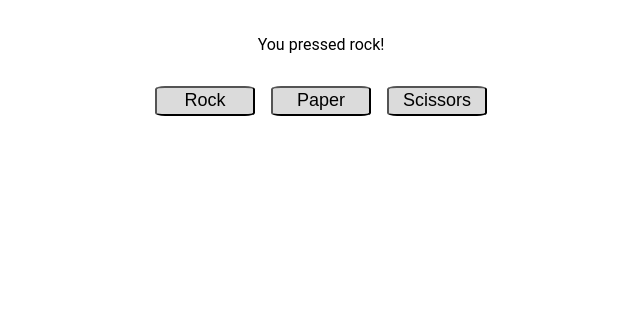
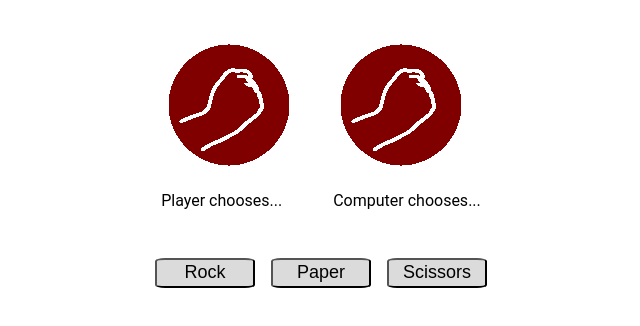
Before and after one commit to johndreedy/rock-paper-scissors, a plain HTML site: page index.html in a window 1280 px wide. Both pictures are taken after a click on the button "Rock". Shown: the part 62-388 px from the top of the page, without its empty margins (319-959 px from the left). Drawn offline with Linux system fonts and the light colour scheme.

Commit message:
Implement image change on button press

```diff
--- a/index.html
+++ b/index.html
@@ -9,7 +9,21 @@
 </head>
 <body>
     <h1 class="title-text">Rock, Paper, Scissors</h1>
-    <p class="display-text">You pressed...</p>
+
+    <div class="icon-wrapper-main">
+
+    <div class="player-icon-wrapper">
+    <img class="player-icon" src="images/blank.png" alt="Player Choice" />
+    <p class="player-text">Player chooses...</p>
+    </div>
+
+    <div class="computer-icon-wrapper">
+    <img class="computer-icon" src="images/blank.png" alt="Computer Choice" />
+    <p class="computer-text">Computer chooses...</p>
+    </div>
+
+    </div>
+
     <ul class="rps-wrapper">
         <button class="rock">Rock</button>
         <button class="paper">Paper</button>
--- a/javascript.js
+++ b/javascript.js
@@ -19,12 +19,7 @@ function getPlayerChoice (playerInput) {
 
 // random computer selection
 
-function getComputerChoice () {
-    const computerOptions = ["Rock", "Paper", "Scissors"];
-    let randomSelectionIndex = Math.floor(Math.random() * computerOptions.length);
-    let computerSelection = computerOptions[randomSelectionIndex];
-    return computerSelection;
-}
+
 
 function roundWin (playerSelection, computerSelection, itemVerb) {
     playerPointScore += 1;
@@ -101,19 +96,52 @@ function game() {
 
 */
 
-let displayText = document.querySelector('.display-text');
+const COMPUTER_ICON = document.querySelector('.computer-icon');
+const PLAYER_ICON = document.querySelector('.player-icon');
 
 const ROCK_BUTTON = document.querySelector('.rock');
 ROCK_BUTTON.addEventListener('click', () => {
-    displayText.textContent = "You pressed rock!"
+    PLAYER_ICON.src = 'images/rock.png';
+    getComputerChoice();
   });
 
 const PAPER_BUTTON = document.querySelector('.paper');
 PAPER_BUTTON.addEventListener('click', () => {
-    displayText.textContent = "You pressed paper!"
+    PLAYER_ICON.src = 'images/paper.png';
+    getComputerChoice();
   });
 
 const SCISSORS_BUTTON = document.querySelector('.scissors');
 SCISSORS_BUTTON.addEventListener('click', () => {
-    displayText.textContent = "You pressed scissors!"
+    PLAYER_ICON.src = 'images/scissors.png';
+    getComputerChoice();
   });
+
+function getComputerChoice () {
+    const computerOptions = ["Rock", "Paper", "Scissors"];
+    let randomSelectionIndex = Math.floor(Math.random() * computerOptions.length);
+    let computerSelection = computerOptions[randomSelectionIndex];
+    setComputerIcon(computerSelection);
+    return computerSelection;
+}
+
+
+function setComputerIcon (computerSelection) {
+    switch (computerSelection) {
+        case "Rock":
+            COMPUTER_ICON.src = 'images/rock.png';
+            break;
+
+        case "Paper":
+            COMPUTER_ICON.src = 'images/paper.png';
+            break;
+
+        case "Scissors":
+            COMPUTER_ICON.src = 'images/scissors.png';
+            break;
+
+        default:
+            COMPUTER_ICON.src = 'images/blank.png';
+            break;
+    }
+}
--- a/style.css
+++ b/style.css
@@ -4,10 +4,8 @@ body {
     min-height: 100vh;
     display: flex;
     flex-direction: column;
-    flex-basis: auto;
 }
 
-.display-text,
 .title-text {
     display: flex;
     justify-content: center;
@@ -19,6 +17,32 @@ body {
     margin: 1em;
     padding: 0;
     gap: 1em;
+}
+
+.icon-wrapper-main {
+    display: flex;
+    flex-direction: row;
+    align-items: center;
+    justify-content: center;
+}
+
+.computer-icon-wrapper,
+.player-icon-wrapper {
+    gap: 1em;
+    margin: 1em;
+}
+
+.computer-icon,
+.player-icon {
+    display: flex;
+    align-items: center;
+    justify-content: center;
+    flex-direction: column;
+}
+
+.img {
+    height: 140px;
+    width: 140px;
 }
 
 .rock,
```
Also changed, not shown: images/blank.png (added).
